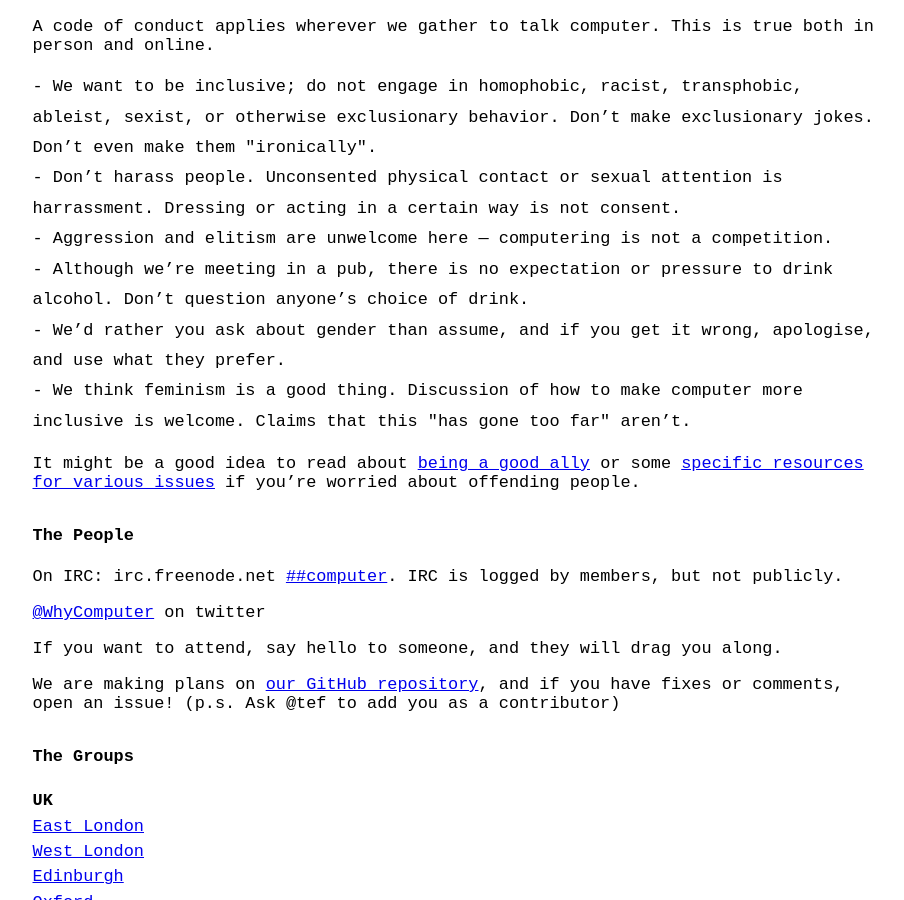
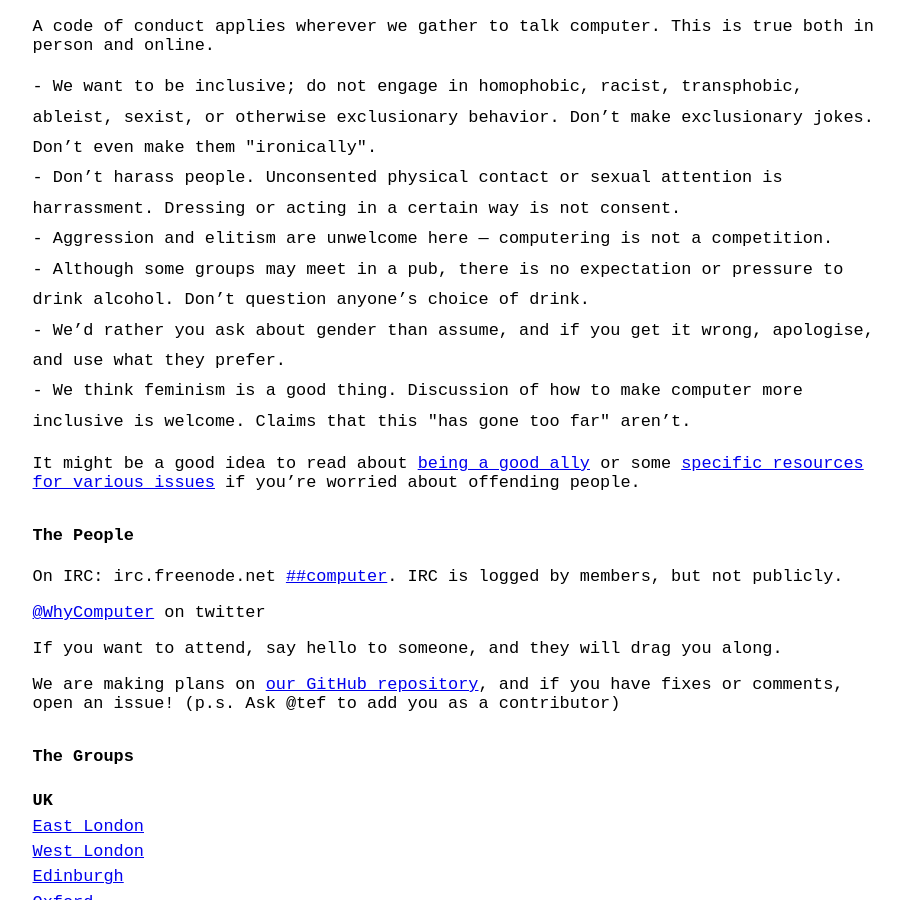
Before and after one commit to computeranonymous/computer, a Jekyll site: the page built from index.html, in a window 1280 px wide and 900 px high, scrolled down 1084 px. Shown: the whole window, without its empty margins (185-1089 px from the left). Built offline with Jekyll 4.4.1, drawn with Linux system fonts in a browser that asks for light colours.

Commit message:
We meet in a pub->Some might meet in a pub

```diff
--- a/index.html
+++ b/index.html
@@ -47,7 +47,7 @@ title: Computer Anonymous
         <li>We want to be inclusive; do not engage in homophobic, racist, transphobic, ableist, sexist, or otherwise exclusionary behavior. Don’t make exclusionary jokes. Don’t even make them "ironically".</li>
         <li>Don’t harass people. Unconsented physical contact or sexual attention is harrassment. Dressing or acting in a certain way is not consent.</li>
         <li>Aggression and elitism are unwelcome here — computering is not a competition.</li>
-        <li>Although we’re meeting in a pub, there is no expectation or pressure to drink alcohol. Don’t question anyone’s choice of drink.</li>
+        <li>Although some groups may meet in a pub, there is no expectation or pressure to drink alcohol. Don’t question anyone’s choice of drink.</li>
         <li>We’d rather you ask about gender than assume, and if you get it wrong, apologise, and use what they prefer.</li>
         <li>We think feminism is a good thing. Discussion of how to make computer more inclusive is welcome. Claims that this "has gone too far" aren’t.</li>
       </ul>
```
